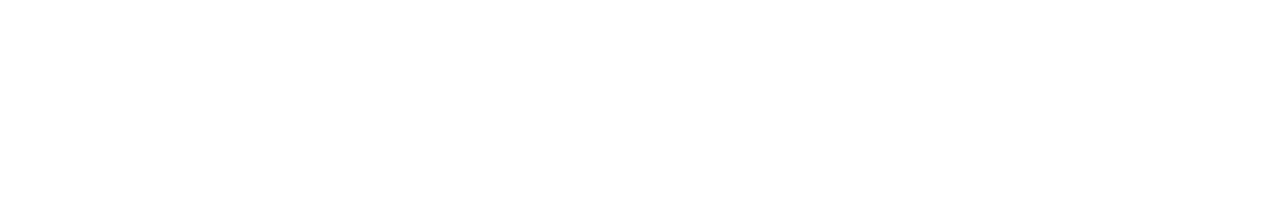
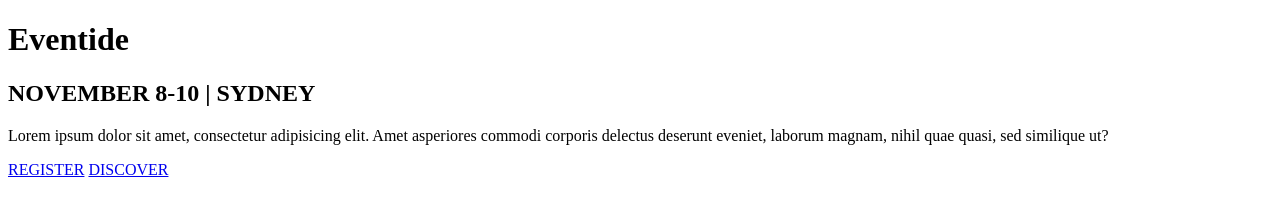
Before and after one commit to Apppiegod/Project-portfolio-1, a plain HTML site: page index.html in a window 1280 px wide. Drawn offline with Linux system fonts and the light colour scheme.

Commit message:
feat/header - design HTML

```diff
--- a/index.html
+++ b/index.html
@@ -10,6 +10,15 @@
 </head>
 <body>
 
+<header class="header" id="header-anchor">
+
+    <h1 class="header__title">Eventide</h1>
+    <h2 class="header__subtitle">NOVEMBER 8-10 | SYDNEY</h2>
+    <p class="header__text">Lorem ipsum dolor sit amet, consectetur adipisicing elit. Amet asperiores commodi corporis delectus deserunt eveniet, laborum magnam, nihil quae quasi, sed similique ut?</p>
+    <a href="#" class="header__link__register">REGISTER</a>
+    <a href="#" class="header__link__discover">DISCOVER</a>
+
+</header>
 
 
 </body>
```
